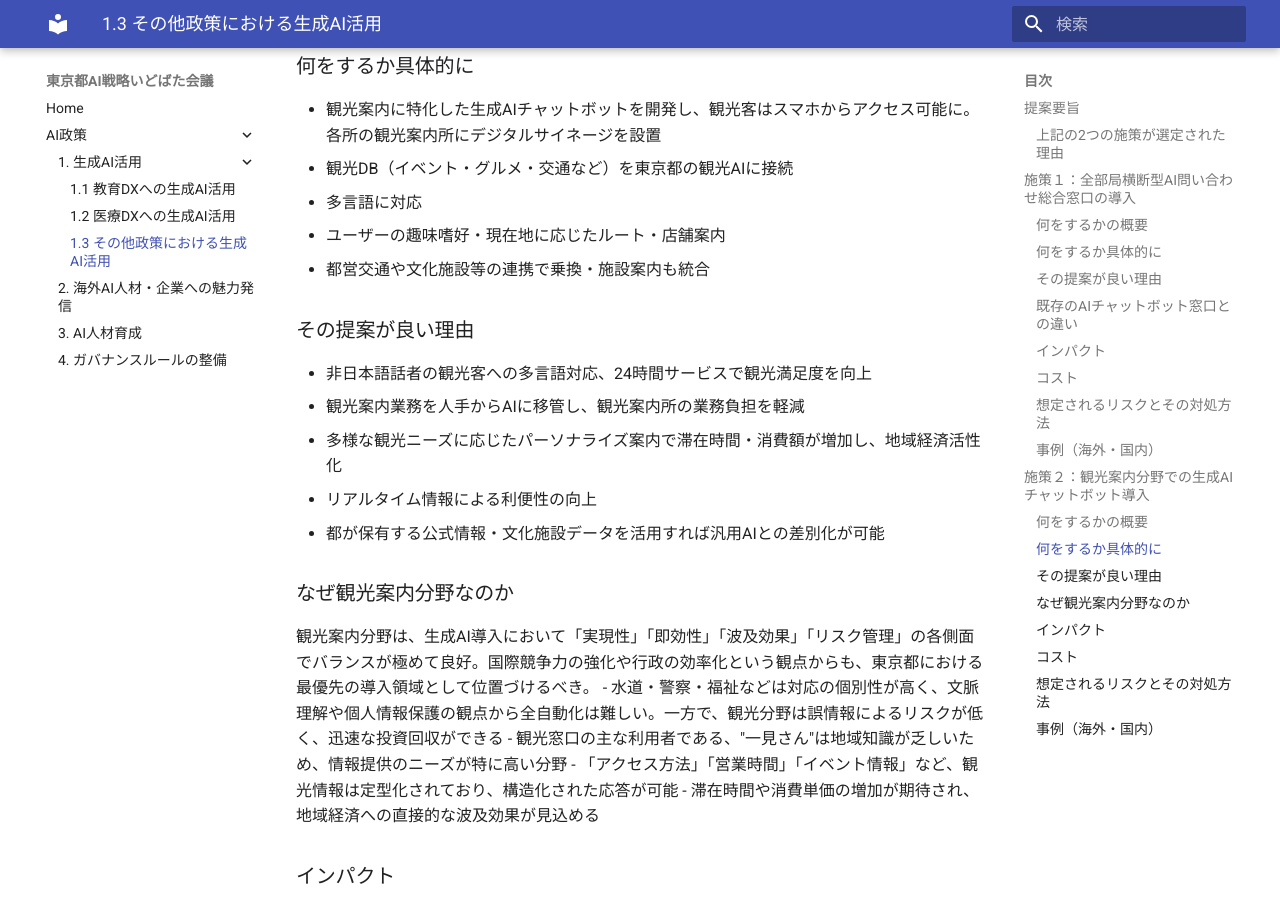
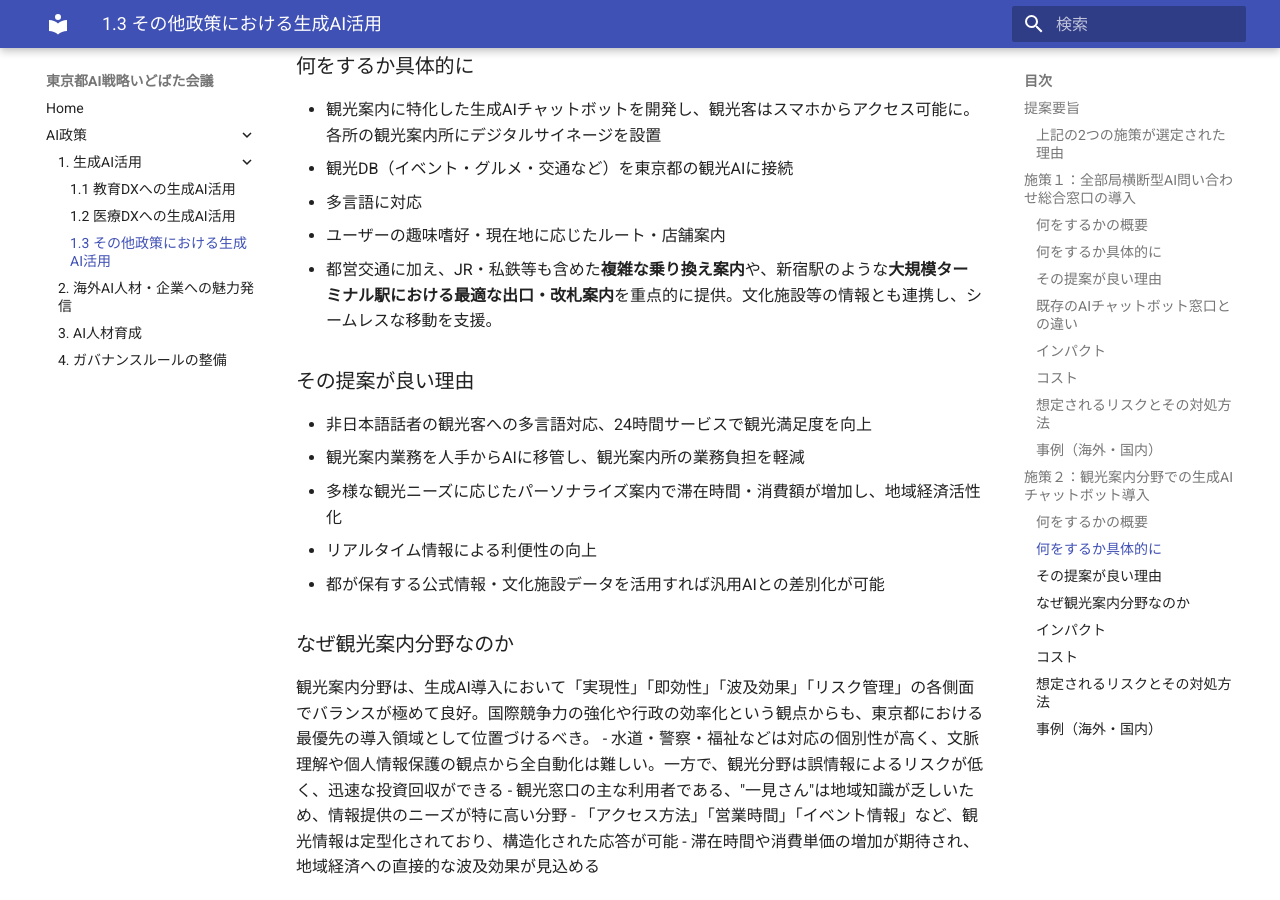
Before and after one commit to takahiroanno2024/2025_ai_idobatakaigi_output, an MkDocs documentation site: the page built from docs/1.3_その他政策における生成AI活用.md, in a window 1280 px wide and 900 px high, scrolled down 3842 px. Built offline with MkDocs 1.6.1 and Material for MkDocs 9.7.7, drawn with Linux system fonts in a browser that asks for light colours.

Commit message:
MICの提案に基づき、施策2の乗り換え・駅案内を具体化

```diff
--- a/docs/1.3_その他政策における生成AI活用.md
+++ b/docs/1.3_その他政策における生成AI活用.md
@@ -1,3 +1,4 @@
+
 # 東京都のDXのためにチャットボットを活用して重点的に投資すべきAI分野（v0.5）
 
 
@@ -119,7 +120,7 @@ Web上で個別のFAQやチャットボットをつなぐ既存の"総合案内"
 - 観光DB（イベント・グルメ・交通など）を東京都の観光AIに接続
 - 多言語に対応
 - ユーザーの趣味嗜好・現在地に応じたルート・店舗案内
-- 都営交通や文化施設等の連携で乗換・施設案内も統合
+- 都営交通に加え、JR・私鉄等も含めた**複雑な乗り換え案内**や、新宿駅のような**大規模ターミナル駅における最適な出口・改札案内**を重点的に提供。文化施設等の情報とも連携し、シームレスな移動を支援。
 
 ### その提案が良い理由
 
```
